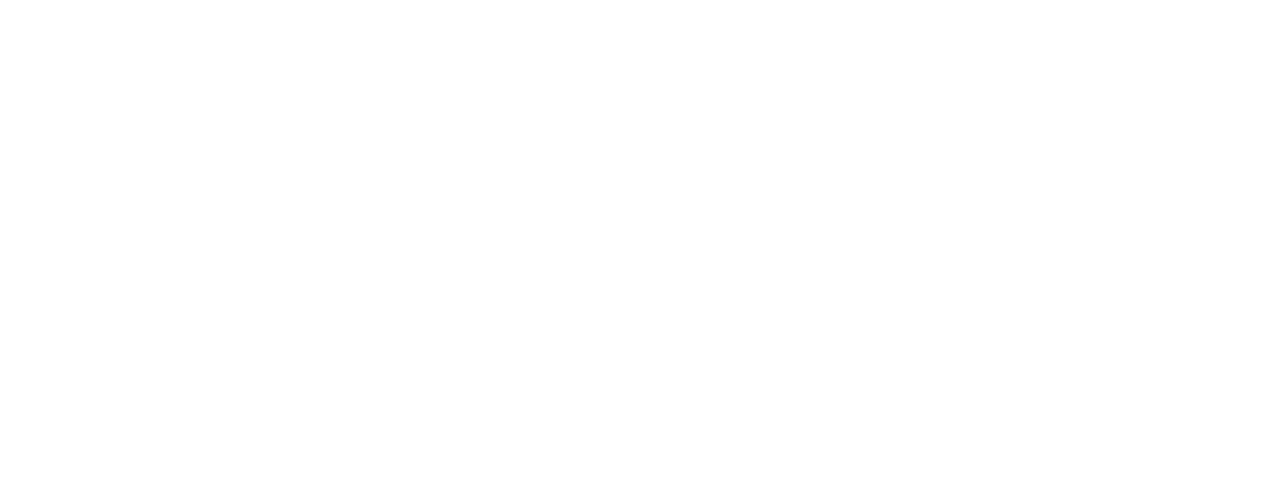
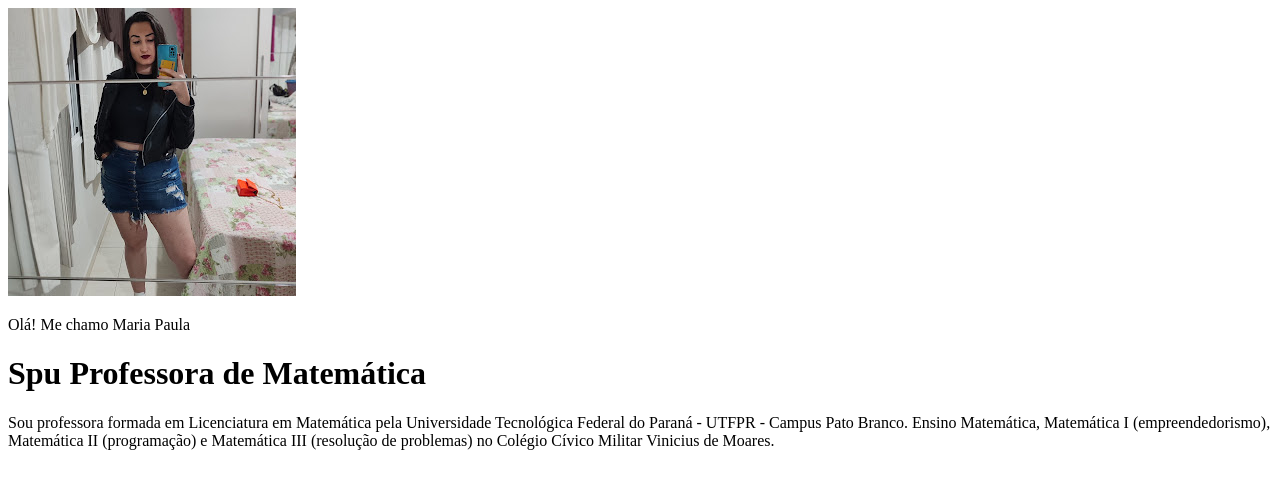
Before and after one commit to Maria-Paula23/MP-2-B, a plain HTML site: page Portfólio - MP/index.html in a window 1280 px wide. Drawn offline with Linux system fonts and the light colour scheme.

Commit message:
Breve descrição sobre mim

```diff
--- a/Portfólio - MP/index.html
+++ b/Portfólio - MP/index.html
@@ -3,9 +3,16 @@
 <head>
     <meta charset="UTF-8">
     <meta name="viewport" content="width=device-width, initial-scale=1.0">
-    <title>Document</title>
+    <title>Meu Portfólio - MP</title>
+    <link rel="stylesheet" href="style.css">
 </head>
 <body>
-
+    <img src="./imagens/Foto de perfil.jpg" alt="Foto de perfil">
+    <p>Olá! Me chamo Maria Paula</p>
+    <h1>Spu Professora de Matemática</h1>
+    <p>Sou professora formada em Licenciatura em Matemática pela Universidade Tecnológica Federal
+        do Paraná - UTFPR - Campus Pato Branco. Ensino Matemática, Matemática I (empreendedorismo),
+        Matemática II (programação) e Matemática III (resolução de problemas) no Colégio Cívico
+        Militar Vinicius de Moares.</p>
 </body>
 </html>
```
Also changed, not shown: Portfólio - MP/imagens/Foto de perfil.jpg (added), Portfólio - MP/imagens/avatar-perfil.png (added), Portfólio - MP/imagens/projeto-1.png (added), Portfólio - MP/imagens/projeto-2.png (added), Portfólio - MP/imagens/projeto-3.png (added).
